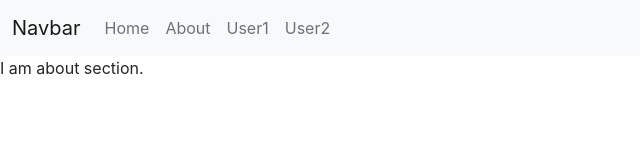
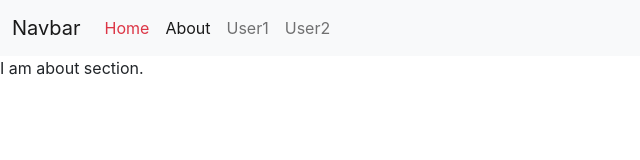
Before and after one commit to FarooqHaiderAlvi/React_Routing, a React (Create React App) app: page /about in a window 1280 px wide. Shown: the top 160 px of the page, without its empty margins (0-640 px from the left). Built offline with nearby package versions, Linux system fonts and the light colour scheme.

Commit message:
learn about Navlink

```diff
--- a/src/App.jsx
+++ b/src/App.jsx
@@ -3,7 +3,6 @@ import './App.css';
 import About from './Components/About';
 import Home from './Components/Home';
 import Navbar from './Components/Navbar';
-import Error404 from './Components/Error404';
 import User from './Components/User';
 
 // import {createBrowserRouter, RouterProvider} from 'react-router-dom';
--- a/src/Components/Navbar.jsx
+++ b/src/Components/Navbar.jsx
@@ -1,24 +1,24 @@
-
-import { Link } from 'react-router-dom';
+//Navlink provide us an active class in a function to add or remove styling
+import { Link, NavLink } from 'react-router-dom';
 export default function Navbar() {
   return (
     <>
       <nav className="navbar navbar-expand-lg navbar-light bg-light">
         <div className="container-fluid">
-    <a className="navbar-brand" href="#">Navbar</a>
+          <NavLink className="navbar-brand" to="/">Navbar</NavLink>
           <button className="navbar-toggler" type="button" data-bs-toggle="collapse" data-bs-target="#navbarSupportedContent" aria-controls="navbarSupportedContent" aria-expanded="false" aria-label="Toggle navigation">
             <span className="navbar-toggler-icon"></span>
           </button>
           <div className="collapse navbar-collapse" id="navbarSupportedContent">
             <ul className="navbar-nav me-auto mb-2 mb-lg-0">
               <li className="nav-item">
-          <Link className="nav-link " aria-current="page" to="/">Home</Link>
+                <NavLink className={({ isActive }) => { return `nav-link ${isActive ? "text-success" : "text-danger"} `; }} aria-current="page" to="/">Home</NavLink>
               </li>
               <li className="nav-item">
-          <Link className="nav-link" to="/About">About</Link>
+                <NavLink className="nav-link" to="/About">About</NavLink>
               </li>
               <li className="nav-item">
-          <Link className="nav-link" to="/User/user1">User1</Link>
+                <NavLink className="nav-link" to="/User/user1">User1</NavLink>
               </li>
               <li className="nav-item">
                 <Link className="nav-link" to="/User/user2">User2</Link>
```
Lines whose indentation alone changed are shown as unchanged.
